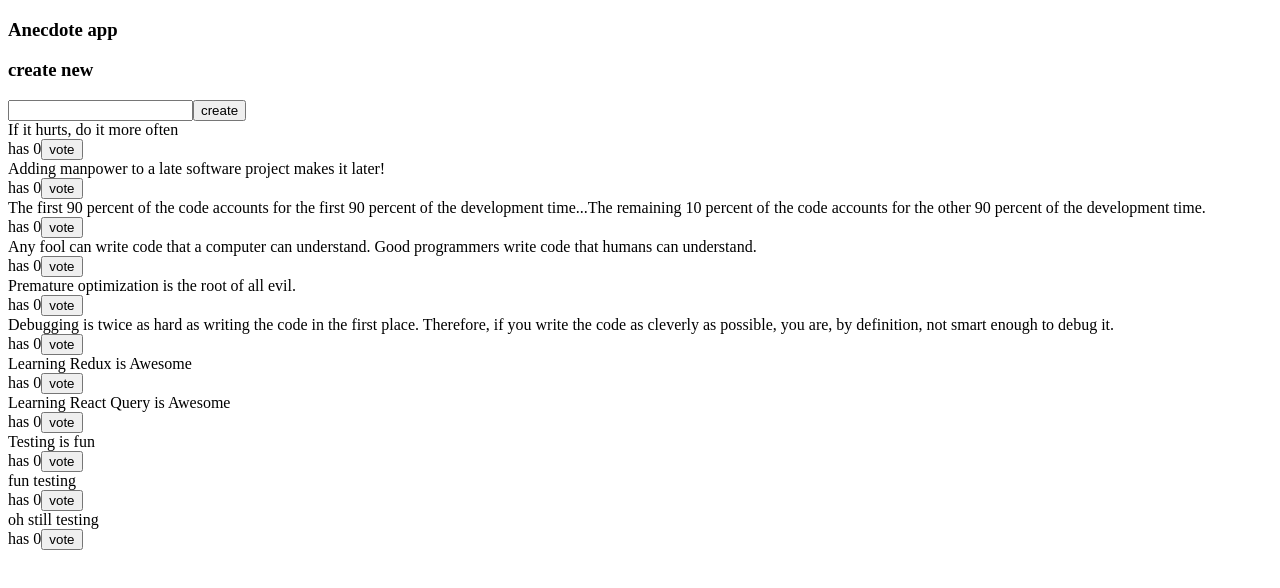
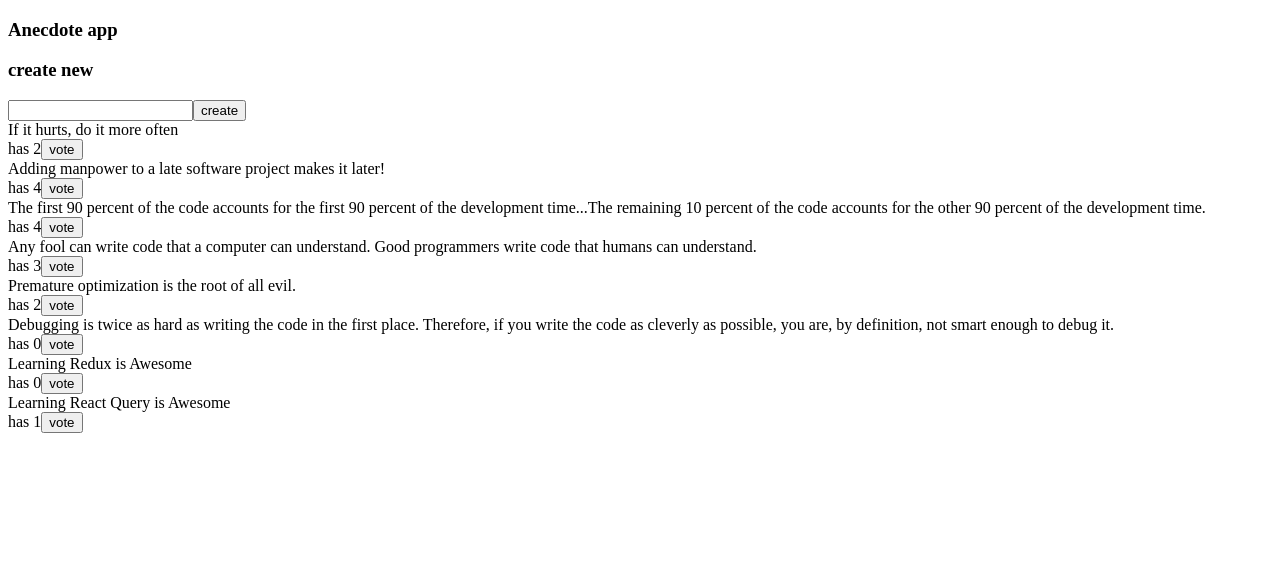
Before and after one commit to godwinopara/anecdotes-hooks, a React (Create React App) app: page / in a window 1280 px wide. Shown: the top 588 px of the page. Built offline with nearby package versions, Linux system fonts and the light colour scheme; data requests are answered from the project's data file.

Commit message:
sending put request with react query

```diff
--- a/db.json
+++ b/db.json
@@ -3,27 +3,27 @@
     {
       "content": "If it hurts, do it more often",
       "id": "47145",
-      "votes": 0
+      "votes": 2
     },
     {
       "content": "Adding manpower to a late software project makes it later!",
       "id": "21149",
-      "votes": 0
+      "votes": 4
     },
     {
       "content": "The first 90 percent of the code accounts for the first 90 percent of the development time...The remaining 10 percent of the code accounts for the other 90 percent of the development time.",
       "id": "69581",
-      "votes": 0
+      "votes": 4
     },
     {
       "content": "Any fool can write code that a computer can understand. Good programmers write code that humans can understand.",
       "id": "36975",
-      "votes": 0
+      "votes": 3
     },
     {
       "content": "Premature optimization is the root of all evil.",
       "id": "25170",
-      "votes": 0
+      "votes": 2
     },
     {
       "content": "Debugging is twice as hard as writing the code in the first place. Therefore, if you write the code as cleverly as possible, you are, by definition, not smart enough to debug it.",
@@ -37,23 +37,8 @@
     },
     {
       "content": "Learning React Query is Awesome",
-      "votes": 0,
+      "votes": 1,
       "id": "2yiUWig"
-    },
-    {
-      "content": "Testing is fun",
-      "votes": 0,
-      "id": "GcvPpLX"
-    },
-    {
-      "content": "fun testing",
-      "votes": 0,
-      "id": "UPZ_P4x"
-    },
-    {
-      "content": "oh still testing",
-      "votes": 0,
-      "id": "s_U6ING"
     }
   ]
 }
--- a/src/components/Anecdote.js
+++ b/src/components/Anecdote.js
@@ -1,9 +1,22 @@
 import AnecdoteForm from "./AnecdoteForm";
 import Notification from "./Notification";
+import { updateAnecdote } from "../services/anecdotes";
+import { useMutation, useQuery, useQueryClient } from "@tanstack/react-query";
 
 const Anecdote = ({ data }) => {
-	const handleVote = (anecdote) => {
-		console.log("vote");
+	const query = useQueryClient();
+
+	const mutation = useMutation(updateAnecdote, {
+		onSuccess: (updatedAnecdote) => {
+			const anecdotes = query.getQueryData(["anecdotes"]);
+			const updateAnecdotes = anecdotes.map((anecdote) => (anecdote.id !== updatedAnecdote.id ? anecdote : updatedAnecdote));
+			query.setQueryData(["anecdotes"], updateAnecdotes);
+		},
+	});
+
+	const handleVote = async (anecdote) => {
+		const updateVote = { ...anecdote, votes: anecdote.votes + 1 };
+		mutation.mutate(updateVote);
 	};
 
 	return (
--- a/src/components/AnecdoteForm.js
+++ b/src/components/AnecdoteForm.js
@@ -2,13 +2,14 @@ import { useMutation, useQueryClient } from "@tanstack/react-query";
 import { createNewAnecdote } from "../services/anecdotes";
 
 const AnecdoteForm = () => {
+	const query = useQueryClient();
+
 	const mutation = useMutation(createNewAnecdote, {
 		onSuccess: (anecdote) => {
 			const anecdotes = query.getQueryData(["anecdotes"]);
 			query.setQueryData(["anecdotes"], anecdotes.concat(anecdote));
 		},
 	});
-	const query = useQueryClient();
 
 	const onCreate = (event) => {
 		event.preventDefault();
--- a/src/services/anecdotes.js
+++ b/src/services/anecdotes.js
@@ -14,4 +14,10 @@ const createNewAnecdote = async (anecdote) => {
 	return data;
 };
 
-export { getAll, createNewAnecdote };
+const updateAnecdote = async (anecdote) => {
+	const dataToUpdate = await axios.put(`${BASE_URL}/${anecdote.id}`, anecdote);
+	const data = await dataToUpdate.data;
+	return data;
+};
+
+export { getAll, createNewAnecdote, updateAnecdote };
```
